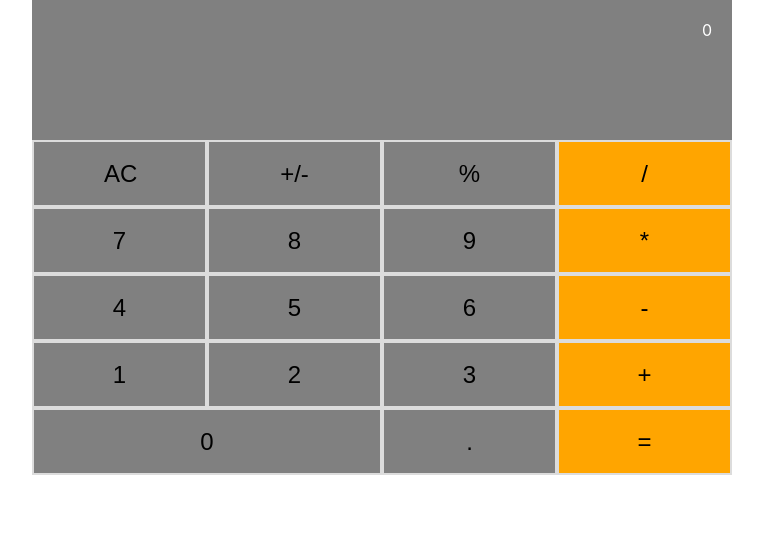
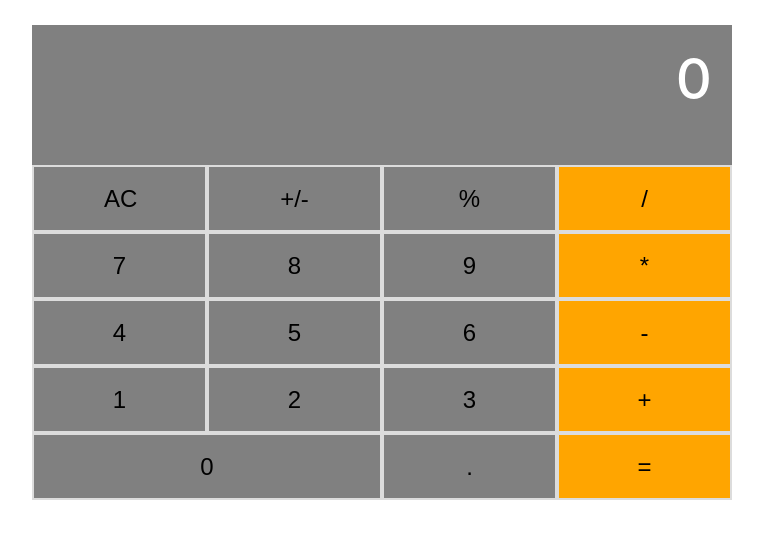
Before and after one commit to shubham14p3/react-calculator, a React (Create React App) app: page / in a window 1280 px wide. Shown: the top 538 px of the page, without its empty margins (258-1021 px from the left). Built offline with nearby package versions, Linux system fonts and the light colour scheme.

Commit message:
added updated css for react calc

```diff
--- a/src/styles/css/app.css
+++ b/src/styles/css/app.css
@@ -13,6 +13,9 @@
   text-align: right;
   color: white;
   padding: 20px;
+  font-size: 3.5em;
+  font-weight: 500;
+  margin-top: 25px;
 }
 
 .button-panel {
@@ -34,3 +37,5 @@ button {
   font-weight: 400;
   width: 100%;
 }
+
+/*# sourceMappingURL=app.css.map */
```
